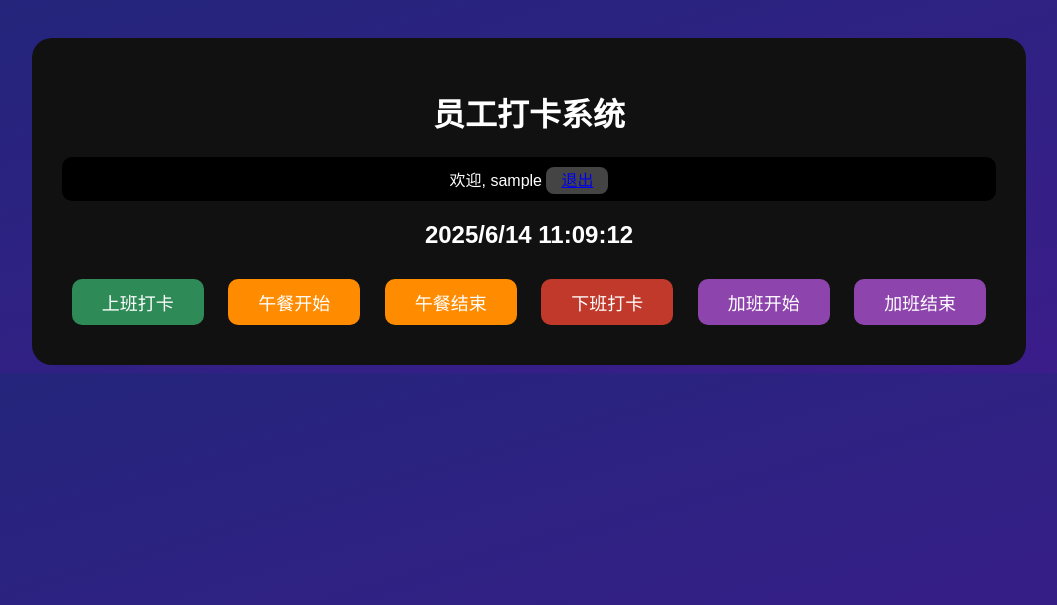
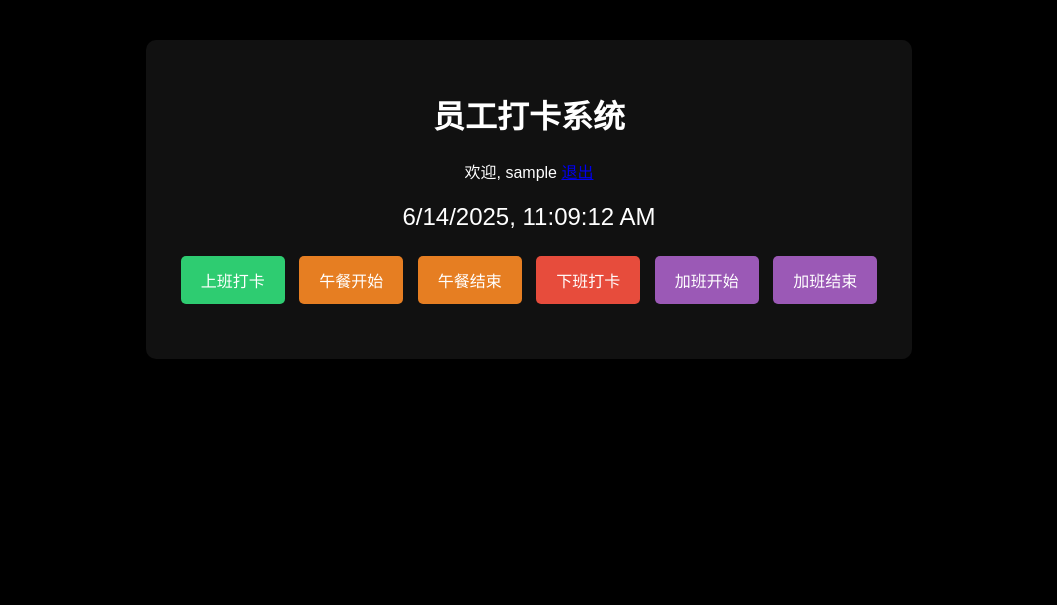
Before and after one commit to TDSUPPLY/Clock-in, a Flask app: page / in a window 1280 px wide. Shown: the top 605 px of the page, without its empty margins (111-1168 px from the left). Run offline with Flask 3, Linux system fonts and the light colour scheme; the visitor is signed in with stand-in values (Sample User, id 1).

Commit message:
Add files via upload

```diff
--- a/templates/index.html
+++ b/templates/index.html
@@ -1,67 +1,43 @@
 <!DOCTYPE html>
 <html lang="zh">
 <head>
-  <meta charset="UTF-8" />
+    <meta charset="UTF-8">
     <title>员工打卡系统</title>
-  <style>
-    body {
-      font-family: sans-serif;
-      background: linear-gradient(to bottom right, #23267B, #3C1C8B);
-      color: white;
-      text-align: center;
-      padding-top: 30px;
-    }
-    .container {
-      background-color: #111;
-      padding: 30px;
-      border-radius: 20px;
-      display: inline-block;
-    }
-    .btn-group button {
-      padding: 10px 30px;
-      margin: 10px;
-      font-size: 18px;
-      border: none;
-      border-radius: 10px;
-      color: white;
-      cursor: pointer;
-    }
-    .green { background-color: #2e8b57; }
-    .orange { background-color: #ff8c00; }
-    .red { background-color: #c0392b; }
-    .purple { background-color: #8e44ad; }
-    .logout { background-color: #444; padding: 5px 15px; border-radius: 8px; }
-  </style>
+    <link rel="stylesheet" href="/static/style.css">
 </head>
 <body>
     <div class="container">
         <h1>员工打卡系统</h1>
-    <div style="background:#000;padding:10px;border-radius:10px;margin-bottom:20px;">
-      欢迎, {{ username }} <a href="/logout" class="logout">退出</a>
+        <div class="welcome">欢迎, {{ username }} <a href="/logout">退出</a></div>
+        <div class="clock" id="clock"></div>
+        <div class="buttons">
+            <button class="btn green" onclick="punch('上班打卡')">上班打卡</button>
+            <button class="btn orange" onclick="punch('午餐开始')">午餐开始</button>
+            <button class="btn orange" onclick="punch('午餐结束')">午餐结束</button>
+            <button class="btn red" onclick="punch('下班打卡')">下班打卡</button>
+            <button class="btn purple" onclick="punch('加班开始')">加班开始</button>
+            <button class="btn purple" onclick="punch('加班结束')">加班结束</button>
         </div>
-    <h2 id="clock"></h2>
-    <div class="btn-group">
-      <button class="green" onclick="submit('上班打卡')">上班打卡</button>
-      <button class="orange" onclick="submit('午餐开始')">午餐开始</button>
-      <button class="orange" onclick="submit('午餐结束')">午餐结束</button>
-      <button class="red" onclick="submit('下班打卡')">下班打卡</button>
-      <button class="purple" onclick="submit('加班开始')">加班开始</button>
-      <button class="purple" onclick="submit('加班结束')">加班结束</button>
-    </div>
+        <div id="message" class="message"></div>
     </div>
     <script>
         function updateClock() {
             const now = new Date();
-      document.getElementById('clock').innerText = now.toLocaleString('zh-CN', { hour12: false });
+            document.getElementById("clock").innerText = now.toLocaleString();
         }
         setInterval(updateClock, 1000);
         updateClock();
-    function submit(type) {
+
+        function punch(type) {
             fetch('/api/attendance', {
                 method: 'POST',
-        headers: { 'Content-Type': 'application/json' },
-        body: JSON.stringify({ type: type })
-      }).then(res => res.json()).then(data => alert(data.message));
+                headers: {'Content-Type': 'application/json'},
+                body: JSON.stringify({type})
+            })
+            .then(res => res.json())
+            .then(data => {
+                document.getElementById("message").innerText = data.message || data.error;
+            });
         }
     </script>
 </body>
```
Lines whose indentation alone changed are shown as unchanged.
